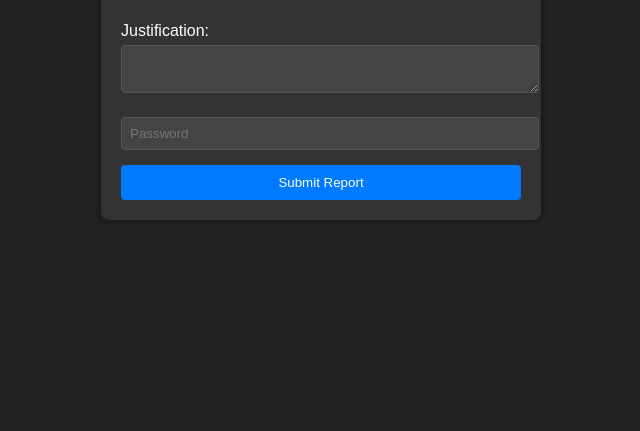
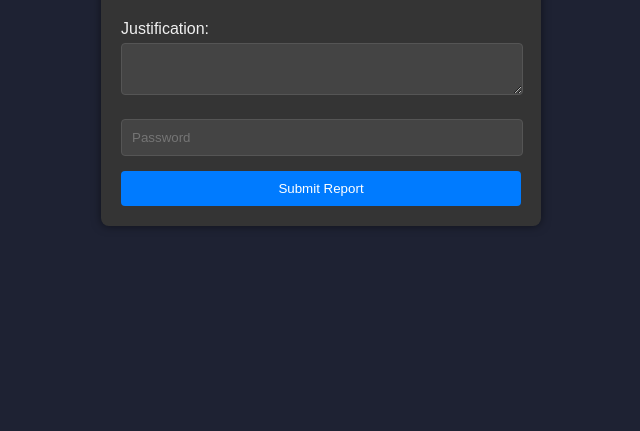
Before and after one commit to NotAShelf/unphish, a website: page src/web/index.html in a window 1280 px wide. Shown: the part 369-800 px from the top of the page, without its empty margins (319-959 px from the left). Drawn offline with Linux system fonts and the light colour scheme.

Commit message:
web: style web UI

```diff
--- a/src/web/index.html
+++ b/src/web/index.html
@@ -6,8 +6,8 @@
     <title>Cloudflare Report Form</title>
     <style>
       body {
-        background-color: #222; /* Dark background */
-        color: #fff; /* White text */
+        background-color: #1e2233;
+        color: #f0f0f0;
         font-family: Arial, sans-serif;
         display: flex;
         justify-content: center;
@@ -16,47 +16,55 @@
         margin: 0;
         padding: 0;
       }
+
       form {
         width: 400px;
         padding: 20px;
         border-radius: 8px;
-        background-color: #333; /* Darker form background */
+        background-color: #343434;
         box-shadow: 0 0 10px rgba(0, 0, 0, 0.5);
       }
+
       h1 {
         text-align: center;
       }
+
       label {
         margin-top: 10px;
         display: block;
       }
+
       input,
       textarea {
-        width: 100%;
-        padding: 8px;
+        width: calc(100% - 20px);
+        padding: 10px;
         margin-top: 5px;
         margin-bottom: 15px;
-        border: 1px solid #555; /* Darker border */
+        border: 1px solid #555;
         border-radius: 4px;
-        background-color: #444; /* Darker input background */
-        color: #fff; /* White text */
+        background-color: #444;
+        color: #fff;
+        ox-sizing: border-box;
       }
+
       input[type="password"] {
-        background-color: #444; /* Darker input background */
-        color: #fff; /* White text */
+        background-color: #444;
+        color: #fff;
       }
+
       button {
         width: 100%;
         padding: 10px;
         border: none;
         border-radius: 4px;
-        background-color: #007bff; /* Cloudflare blue */
-        color: #fff; /* White text */
+        background-color: #007bff;
+        color: #fff;
         cursor: pointer;
         transition: background-color 0.3s;
       }
+
       button:hover {
-        background-color: #0056b3; /* Darker blue on hover */
+        background-color: #0056b3;
       }
     </style>
   </head>
```
Also changed, not shown: src/index.js (+6 -4 lines).
